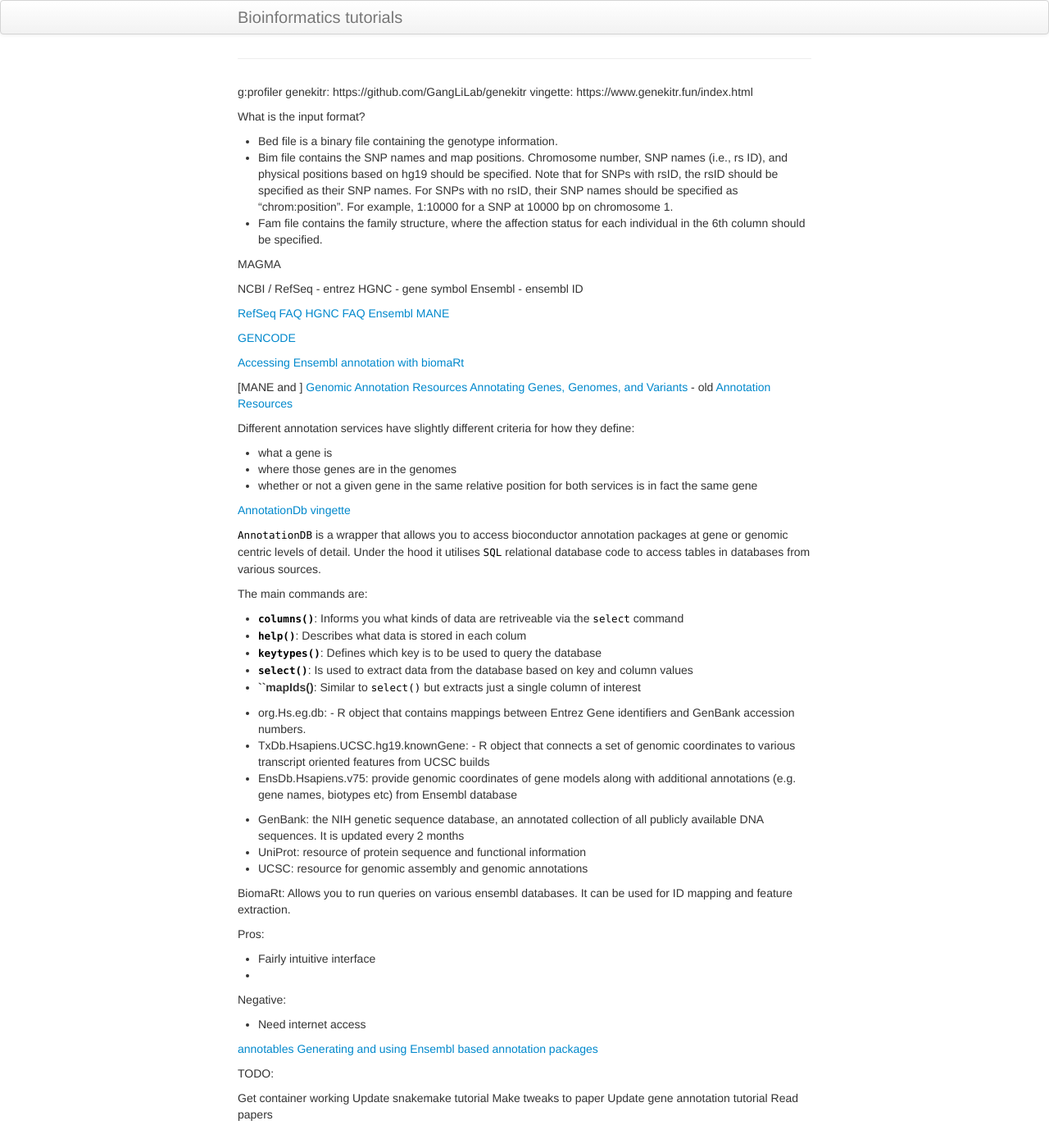
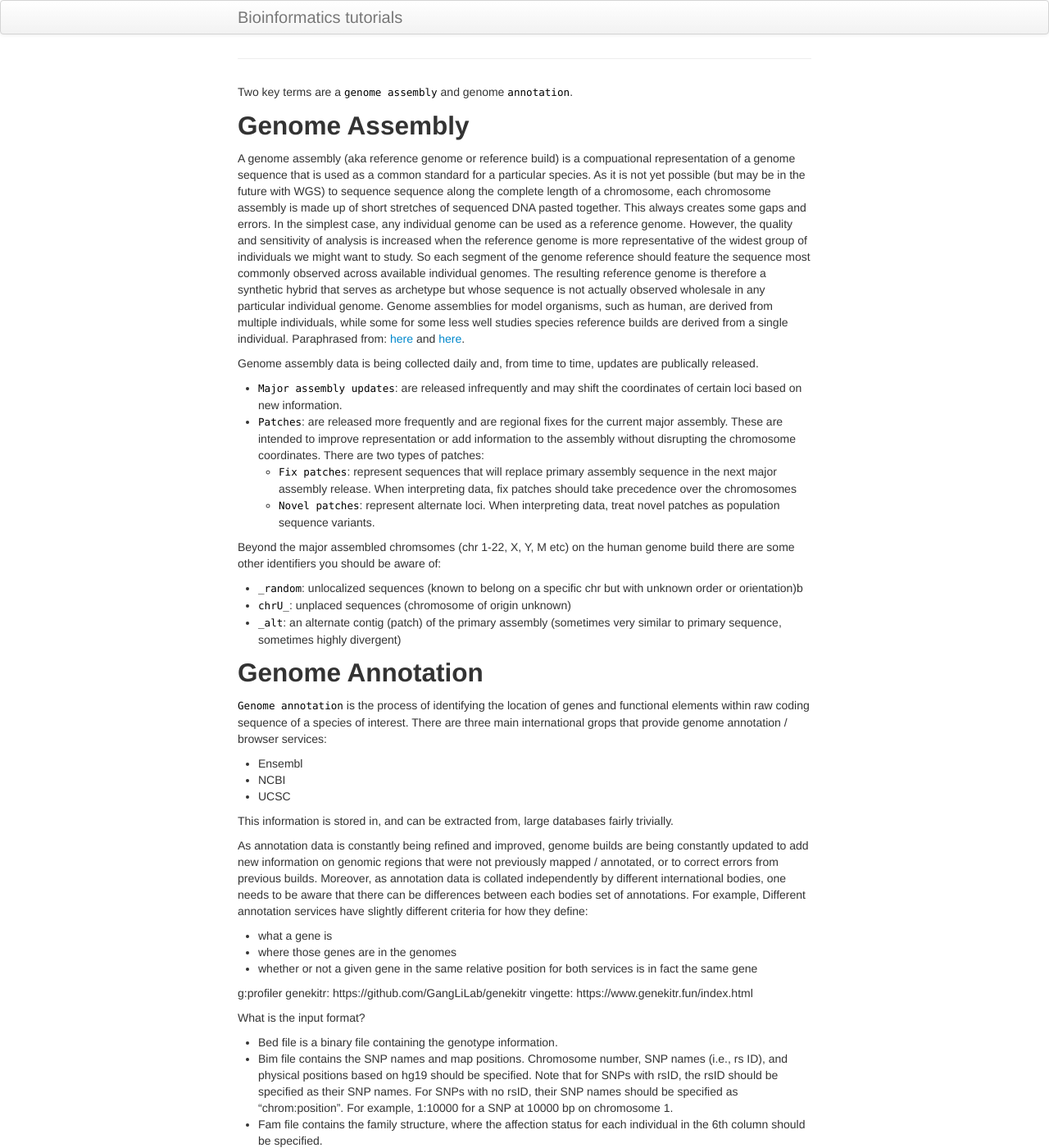
Before and after one commit to Dazcam/Bioinformatics-tutorials, a Jekyll site: the page built from pages/annotation/annotation_intro.md, in a window 1280 px wide and 1400 px high. Shown: the whole window at 82% size. Built offline with Jekyll 4.4.1, drawn with Linux system fonts in a browser that asks for light colours; our own code applies the rules of GitHub Pages for plain Markdown files; some of the changed text lies outside the part shown.

Commit message:
Update annotation_intro.md

```diff
--- a/pages/annotation/annotation_intro.md
+++ b/pages/annotation/annotation_intro.md
@@ -1,3 +1,75 @@
+
+Two key terms are a `genome assembly` and genome `annotation`.
+
+## Genome Assembly
+
+A genome assembly (aka reference genome or reference build) is a compuational representation
+of a genome sequence that is used as a common standard for a particular species. As it is not
+yet possible (but may be in the future with WGS) to sequence sequence along the complete length
+of a chromosome, each chromosome assembly is made up of short stretches of sequenced DNA pasted
+together. This always creates some gaps and errors. In the simplest case, any individual genome
+can be used as a reference genome. However, the quality and sensitivity of analysis is increased
+when the reference genome is more representative of the widest group of individuals we might want
+to study. So each segment of the genome reference should feature the sequence most commonly
+observed across available individual genomes. The resulting reference genome is therefore a
+synthetic hybrid that serves as archetype but whose sequence is not actually observed wholesale
+in any particular individual genome. Genome assemblies for model organisms, such as human,
+are derived from multiple individuals, while some for some less well studies species
+reference builds are derived from a single individual. Paraphrased from:
+[here](https://www.ensembl.org/info/genome/genebuild/assembly.html) and
+[here](https://gatk.broadinstitute.org/hc/en-us/articles/360035891071).
+
+Genome assembly data is being collected daily and, from time to time, updates are publically released.
+
+- `Major assembly updates`: are released infrequently and may shift the coordinates of certain loci
+  based on new information.
+- `Patches`: are released more frequently and are regional fixes for the current major assembly.
+These are intended to improve representation or add information to the assembly without disrupting
+the chromosome coordinates. There are two types of patches:
+    - `Fix patches`: represent sequences that will replace primary assembly sequence in the next
+      major assembly release. When interpreting data, fix patches should take precedence over the
+      chromosomes
+    - `Novel patches`: represent alternate loci. When interpreting data, treat novel patches as
+      population sequence variants.
+
+Beyond the major assembled chromsomes (chr 1-22, X, Y, M etc) on the human genome build there
+are some other identifiers you should be aware of:
+
+- `_random`: unlocalized sequences (known to belong on a specific chr but with unknown order or orientation)b
+- `chrU_`: unplaced sequences (chromosome of origin unknown)
+- `_alt`: an alternate contig (patch) of the primary assembly (sometimes very similar to primary sequence, sometimes highly divergent)
+
+
+## Genome Annotation
+
+
+`Genome annotation` is the process of identifying the location of genes and functional
+elements within raw coding sequence of a species of interest. There are three main
+international grops that provide genome annotation / browser services:
+
+- Ensembl
+- NCBI
+- UCSC
+
+
+This information is
+stored in, and can be extracted from, large databases fairly trivially.
+
+As annotation data is constantly being refined and improved, genome builds are being
+constantly updated to add new information on genomic regions that were not previously
+mapped / annotated, or to correct errors from previous builds. Moreover, as
+annotation data is collated independently by different international bodies, one
+needs to be aware that there can be differences between each bodies set of
+annotations. For example, Different annotation services have slightly different criteria
+for how they define:
+
+- what a gene is
+- where those genes are in the genomes
+- whether or not a given gene in the same relative position for both services is in fact the same gene
+
+
+
+
 g:profiler
 genekitr: https://github.com/GangLiLab/genekitr
 vingette: https://www.genekitr.fun/index.html
@@ -21,6 +93,10 @@ Ensembl - ensembl ID
 [HGNC FAQ](https://www.genenames.org/help/faq/)
 [Ensembl](https://www.ensembl.org/info/index.html)
 [MANE](https://www.ncbi.nlm.nih.gov/refseq/MANE/)
+- GenBank: the NIH genetic sequence database, an annotated collection of all publicly available DNA sequences. It is
+updated every 2 months
+- UniProt: resource of protein sequence and functional information
+- UCSC: resource for genomic assembly and genomic annotations
 
 [GENCODE](https://www.gencodegenes.org)
 
@@ -54,7 +126,7 @@ The main commands are:
 - **`help()`**: Describes what data is stored in each colum
 - **`keytypes()`**: Defines which key is to be used to query the database
 - **`select()`**: Is used to extract data from the database based on key and column values
-- **``mapIds()**: Similar to `select()` but extracts just a single column of interest
+- **`mapIds()`**: Similar to `select()` but extracts just a single column of interest
 
 
 
@@ -65,10 +137,7 @@ The main commands are:
 
 
 
-- GenBank: the NIH genetic sequence database, an annotated collection of all publicly available DNA sequences. It is
-updated every 2 months
-- UniProt: resource of protein sequence and functional information
-- UCSC: resource for genomic assembly and genomic annotations
+
 
 
 BiomaRt: Allows you to run queries on various ensembl databases. It can be used for ID mapping and feature extraction.
```
Also changed, not shown: other parts of pages/annotation/annotation_intro.md (+0 -4 lines).
